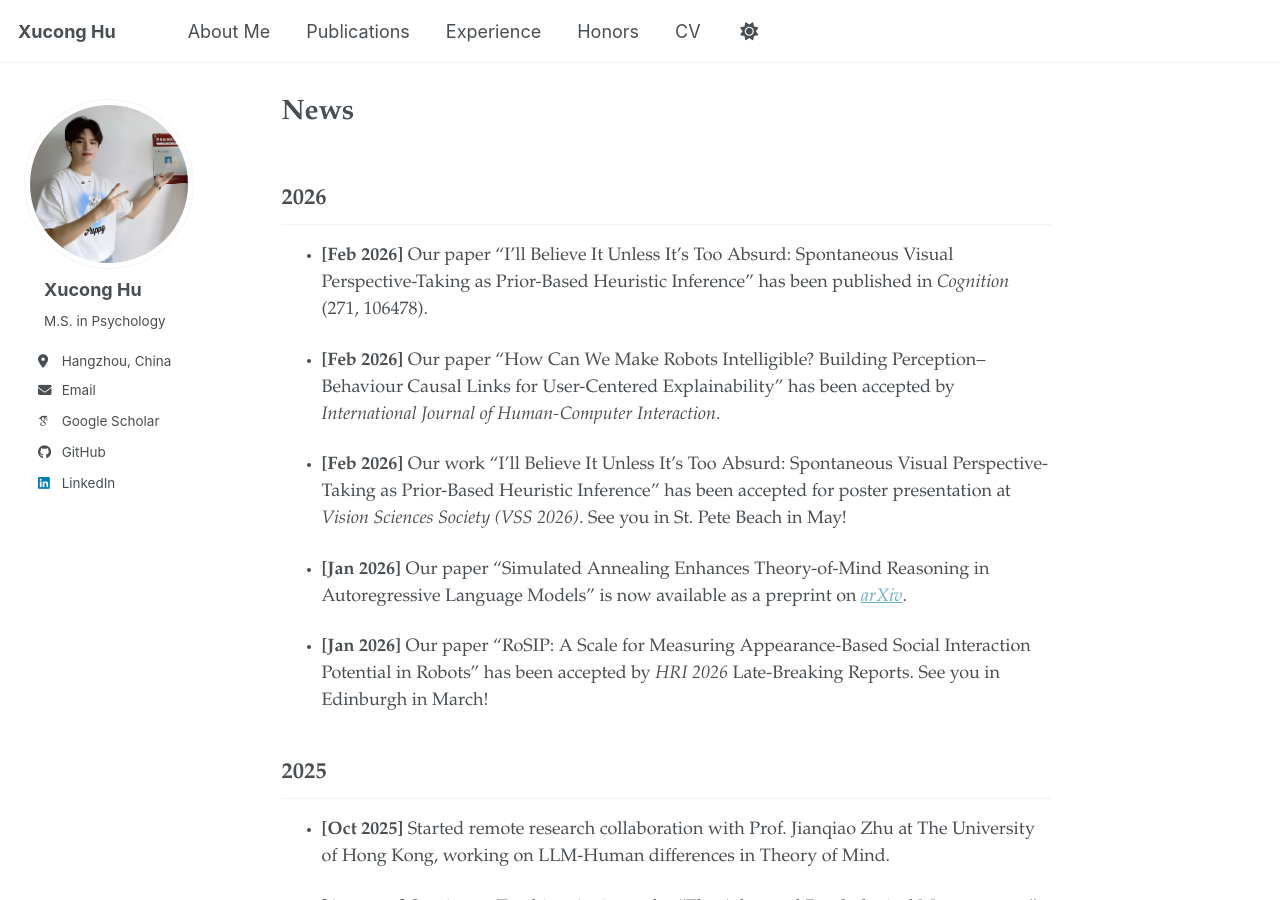
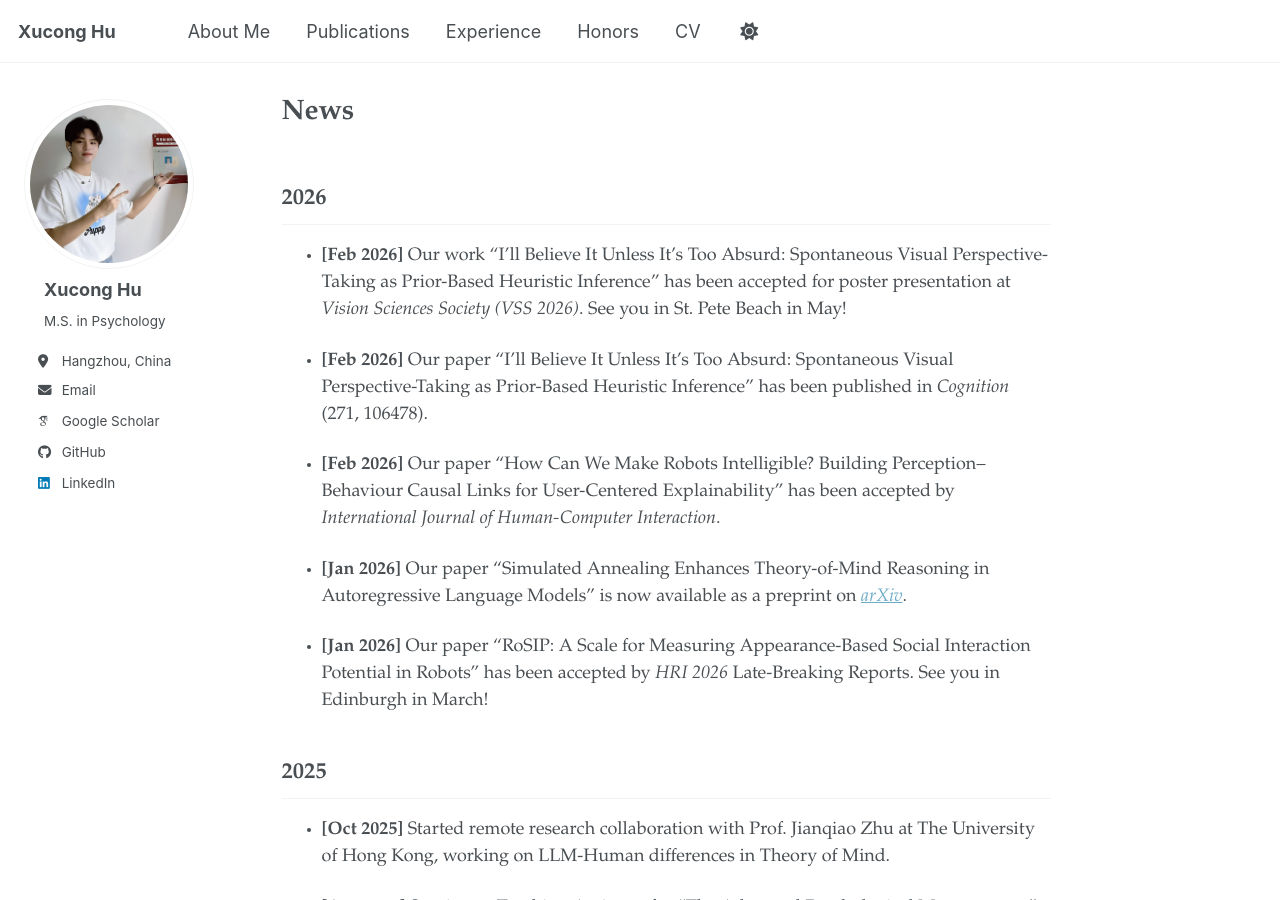
Before and after one commit to xuconghu/xuconghu.github.io, a Jekyll site: the page built from _pages/news.md, in a window 1280 px wide and 900 px high. Built offline with Jekyll 4.4.1, drawn with Linux system fonts in a browser that asks for light colours; some web fonts are replaced; a script bundle is joined from its source files by our own code; library files that are not in the unit come from our copies.

Commit message:
Reorder news: put VSS 2026 at the top

```diff
--- a/_pages/news.md
+++ b/_pages/news.md
@@ -6,11 +6,11 @@ author_profile: true
 
 ## 2026
 
+- **[Feb 2026]** Our work "I'll Believe It Unless It's Too Absurd: Spontaneous Visual Perspective-Taking as Prior-Based Heuristic Inference" has been accepted for poster presentation at *Vision Sciences Society (VSS 2026)*. See you in St. Pete Beach in May!
+
 - **[Feb 2026]** Our paper "I'll Believe It Unless It's Too Absurd: Spontaneous Visual Perspective-Taking as Prior-Based Heuristic Inference" has been published in *Cognition* (271, 106478).
 
 - **[Feb 2026]** Our paper "How Can We Make Robots Intelligible? Building Perception--Behaviour Causal Links for User-Centered Explainability" has been accepted by *International Journal of Human-Computer Interaction*.
-
-- **[Feb 2026]** Our work "I'll Believe It Unless It's Too Absurd: Spontaneous Visual Perspective-Taking as Prior-Based Heuristic Inference" has been accepted for poster presentation at *Vision Sciences Society (VSS 2026)*. See you in St. Pete Beach in May!
 
 - **[Jan 2026]** Our paper "Simulated Annealing Enhances Theory-of-Mind Reasoning in Autoregressive Language Models" is now available as a preprint on [*arXiv*](https://arxiv.org/abs/2601.12269).
 
```
